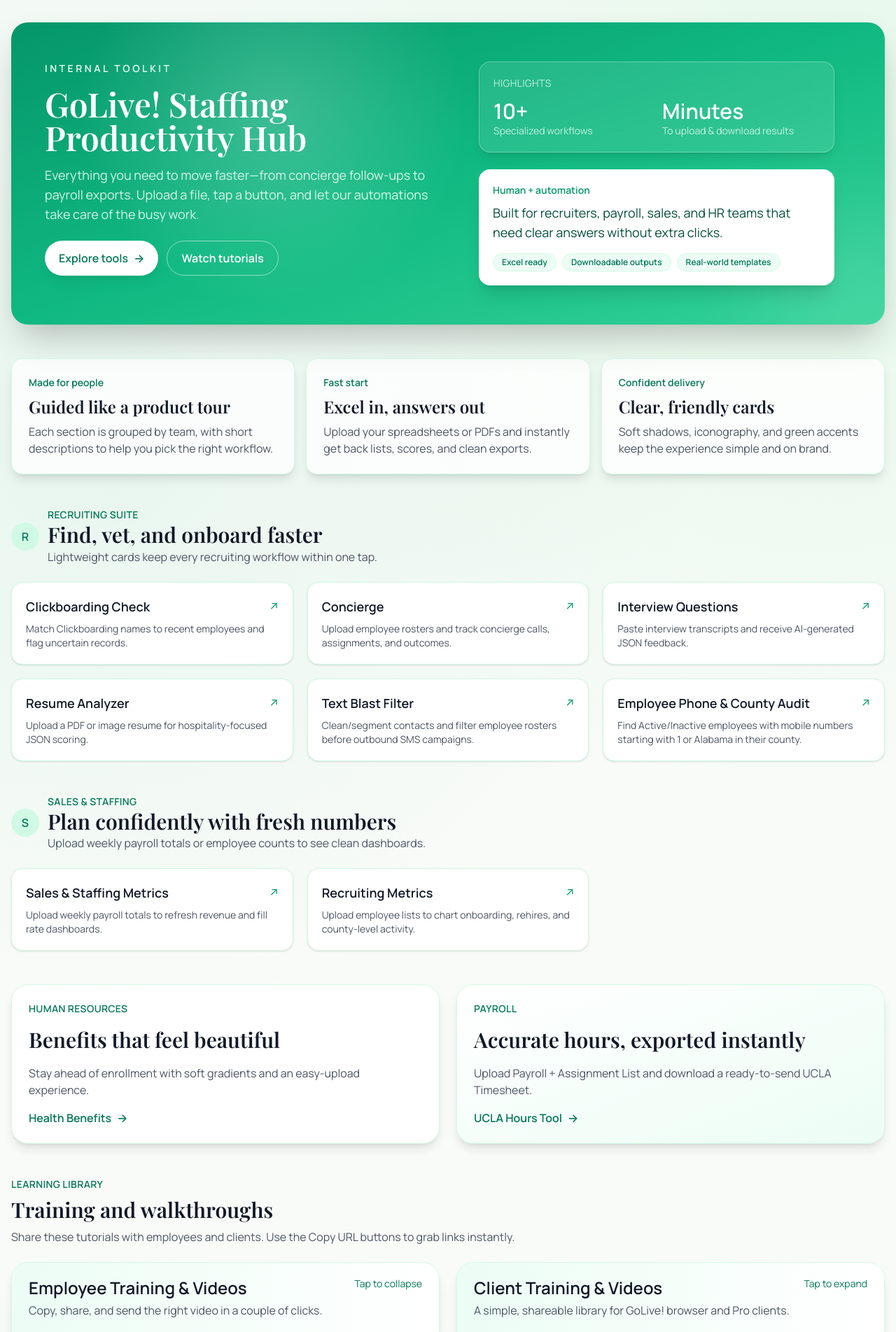
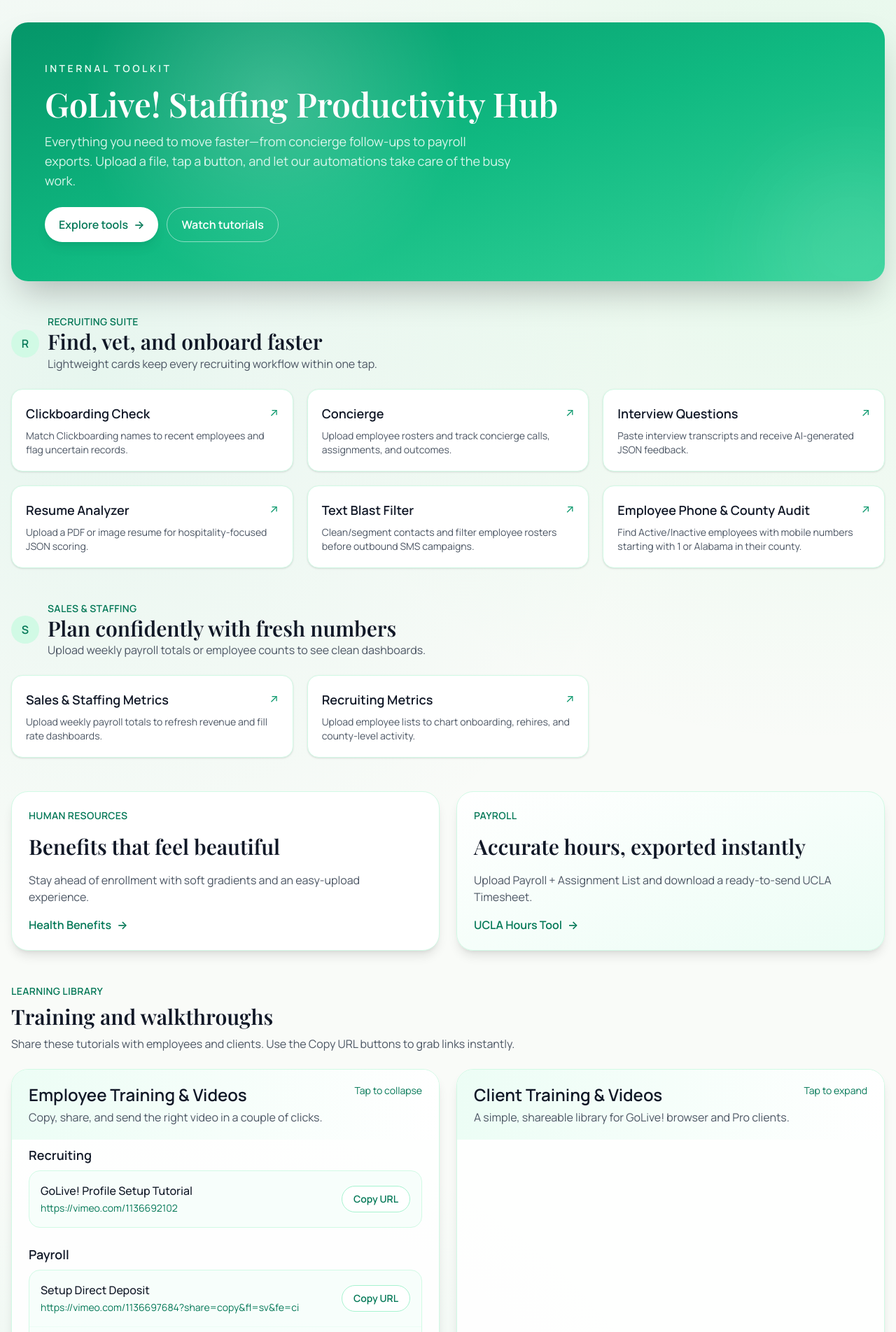
Before and after one commit to JBiddlecome/GoLive_Staffing, a FastAPI app: page / in a window 1280 px wide. Shown: the part 89-1993 px from the top of the page at 70% size. Run offline with FastAPI, Linux system fonts and the light colour scheme; some libraries are stand-ins or nearby versions.

Commit message:
Remove promotional cards from main page

```diff
--- a/templates/index.html
+++ b/templates/index.html
@@ -7,7 +7,7 @@
   >
     <div class="absolute inset-0 opacity-20 bg-[radial-gradient(circle_at_30%_30%,white,transparent_30%)]"></div>
     <div class="absolute -right-20 -bottom-20 h-64 w-64 rounded-full bg-white/10 blur-3xl"></div>
-    <div class="relative grid gap-10 md:grid-cols-2 px-8 py-10 lg:px-12 lg:py-14">
+    <div class="relative px-8 py-10 lg:px-12 lg:py-14">
       <div class="space-y-4">
         <p class="uppercase tracking-[0.25em] text-sm font-semibold text-emerald-50">Internal toolkit</p>
         <h1 class="brand-serif text-4xl md:text-5xl font-semibold leading-tight">GoLive! Staffing Productivity Hub</h1>
@@ -32,51 +32,10 @@
         </div>
       </div>
 
-      <div class="grid gap-4 md:gap-6 lg:px-6">
-        <div class="rounded-2xl bg-white/10 backdrop-blur-md p-5 border border-white/30 shadow-lg">
-          <p class="text-sm uppercase tracking-wide text-emerald-50/80">Highlights</p>
-          <div class="mt-3 grid grid-cols-2 gap-4">
-            <div>
-              <p class="text-3xl font-semibold">10+</p>
-              <p class="text-sm text-emerald-50/80">Specialized workflows</p>
-            </div>
-            <div>
-              <p class="text-3xl font-semibold">Minutes</p>
-              <p class="text-sm text-emerald-50/80">To upload &amp; download results</p>
-            </div>
-          </div>
-        </div>
-
-        <div class="rounded-2xl bg-white text-emerald-900 p-5 shadow-xl">
-          <p class="text-sm font-semibold text-emerald-600">Human + automation</p>
-          <p class="mt-2 text-lg">Built for recruiters, payroll, sales, and HR teams that need clear answers without extra clicks.</p>
-          <div class="mt-4 flex flex-wrap gap-2 text-xs font-semibold text-emerald-700">
-            <span class="bg-emerald-50 border border-emerald-100 rounded-full px-3 py-1">Excel ready</span>
-            <span class="bg-emerald-50 border border-emerald-100 rounded-full px-3 py-1">Downloadable outputs</span>
-            <span class="bg-emerald-50 border border-emerald-100 rounded-full px-3 py-1">Real-world templates</span>
-          </div>
-        </div>
-      </div>
     </div>
   </section>
 
-  <section class="grid gap-4 md:grid-cols-3" id="tool-collections">
-    <div class="rounded-2xl bg-white/80 border border-emerald-100 shadow-lg p-6">
-      <p class="text-sm font-semibold text-emerald-700">Made for people</p>
-      <h2 class="brand-serif text-2xl font-semibold mt-2">Guided like a product tour</h2>
-      <p class="text-gray-600 mt-2">Each section is grouped by team, with short descriptions to help you pick the right workflow.</p>
-    </div>
-    <div class="rounded-2xl bg-white/80 border border-emerald-100 shadow-lg p-6">
-      <p class="text-sm font-semibold text-emerald-700">Fast start</p>
-      <h2 class="brand-serif text-2xl font-semibold mt-2">Excel in, answers out</h2>
-      <p class="text-gray-600 mt-2">Upload your spreadsheets or PDFs and instantly get back lists, scores, and clean exports.</p>
-    </div>
-    <div class="rounded-2xl bg-white/80 border border-emerald-100 shadow-lg p-6">
-      <p class="text-sm font-semibold text-emerald-700">Confident delivery</p>
-      <h2 class="brand-serif text-2xl font-semibold mt-2">Clear, friendly cards</h2>
-      <p class="text-gray-600 mt-2">Soft shadows, iconography, and green accents keep the experience simple and on brand.</p>
-    </div>
-  </section>
+  <section id="tool-collections"></section>
 
   <section class="space-y-6" aria-labelledby="recruiting-tools">
     <div class="flex items-center gap-3">
```
